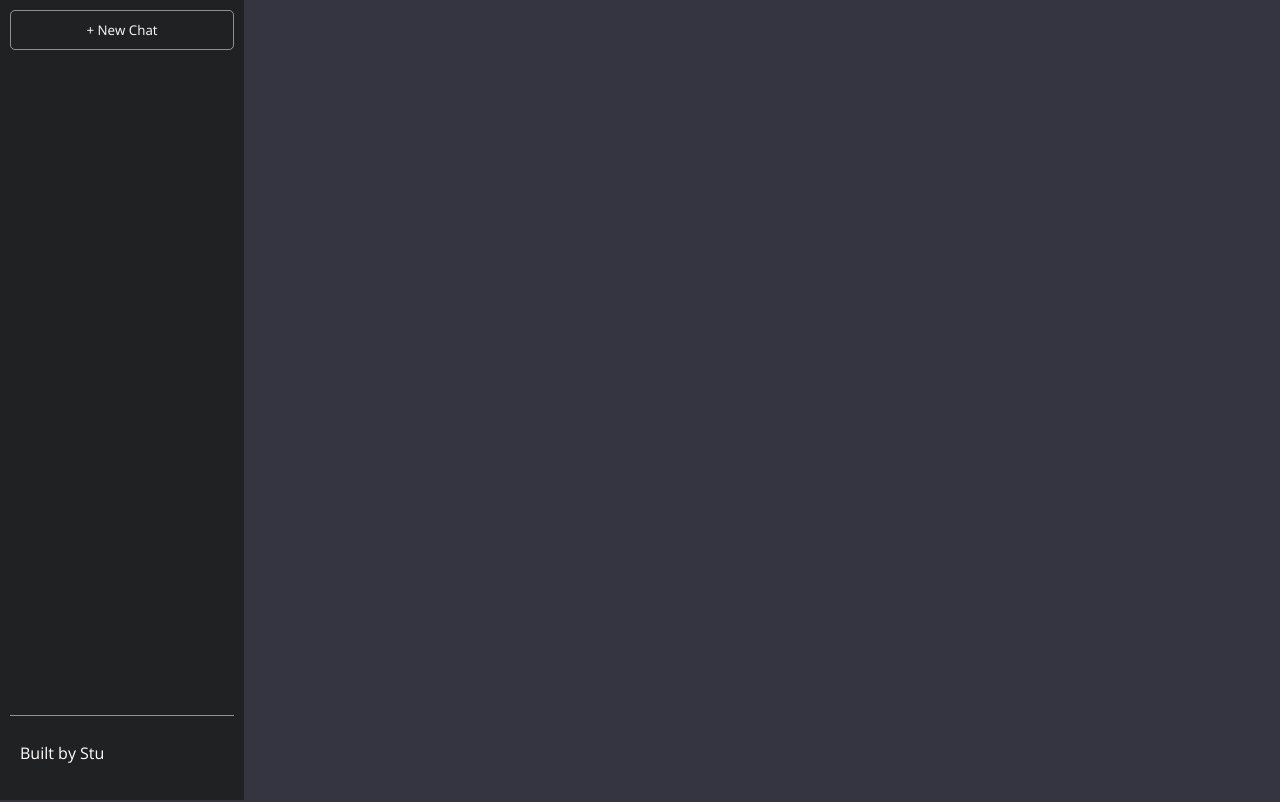
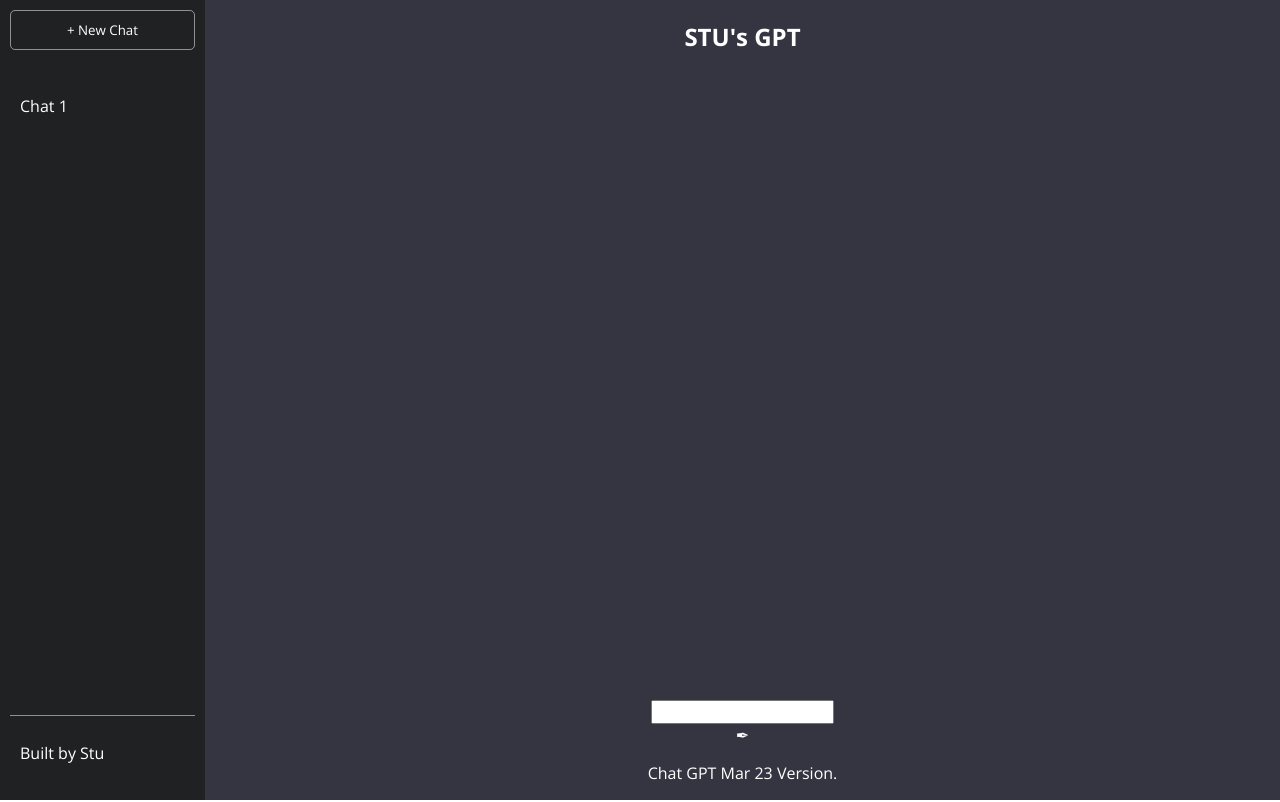
Before and after one commit to Cuthbert20/stu_gpt, a React (Create React App) app: page / in a window 1280 px wide. Shown: the top 802 px of the page. Built offline with nearby package versions, Linux system fonts and the light colour scheme.

Commit message:
fixing styling

```diff
--- a/src/App.js
+++ b/src/App.js
@@ -4,8 +4,9 @@ const App = () => {
   return (
     <div className="app">
           <section className="side-bar">
-        <button>+ New Chat</button>
+        <button className="chat-button">+ New Chat</button>
         <ul className="history">
+          <li className="active">Chat 1</li>
         </ul>
         <nav>
           <p>Built by Stu</p>
@@ -21,8 +22,8 @@ const App = () => {
             <input/>
             <div id="submit" >✒</div>
           </div>
+          <p className="info">Chat GPT Mar 23 Version.</p>
         </div>
-        <p className="info">Chat GPT Mar 23 Version.</p>
     </section>
     </div>
   );
--- a/src/index.css
+++ b/src/index.css
@@ -8,12 +8,11 @@
 body {
   margin: 0;
   padding: 0;
-
 }
 
 .app {
   background-color: #343541;
-
+  display: flex;
 }
 
 .side-bar {
@@ -25,7 +24,7 @@ body {
   justify-content: space-between;
 }
 
-button {
+.chat-button {
   border: solid 0.5px rgba(255, 255, 255, 0.5);
   background-color: transparent;
   border-radius: 5px;
@@ -54,4 +53,9 @@ nav {
 .main {
   height: 100vh;
   width: 100%;
+  display: flex;
+  flex-direction: column;
+  justify-content: space-between;
+  align-items: center;
+  text-align: center;
 }
```
